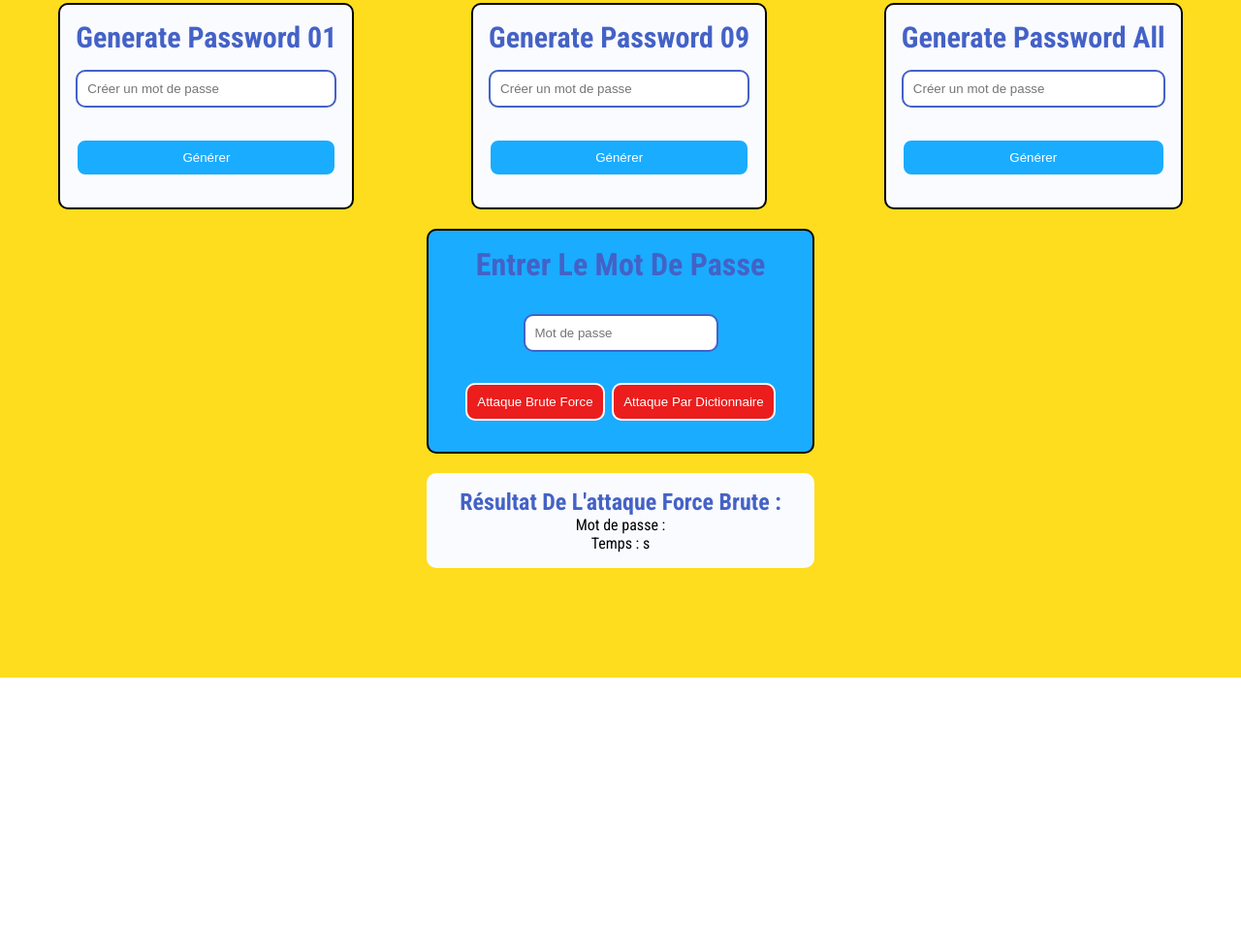
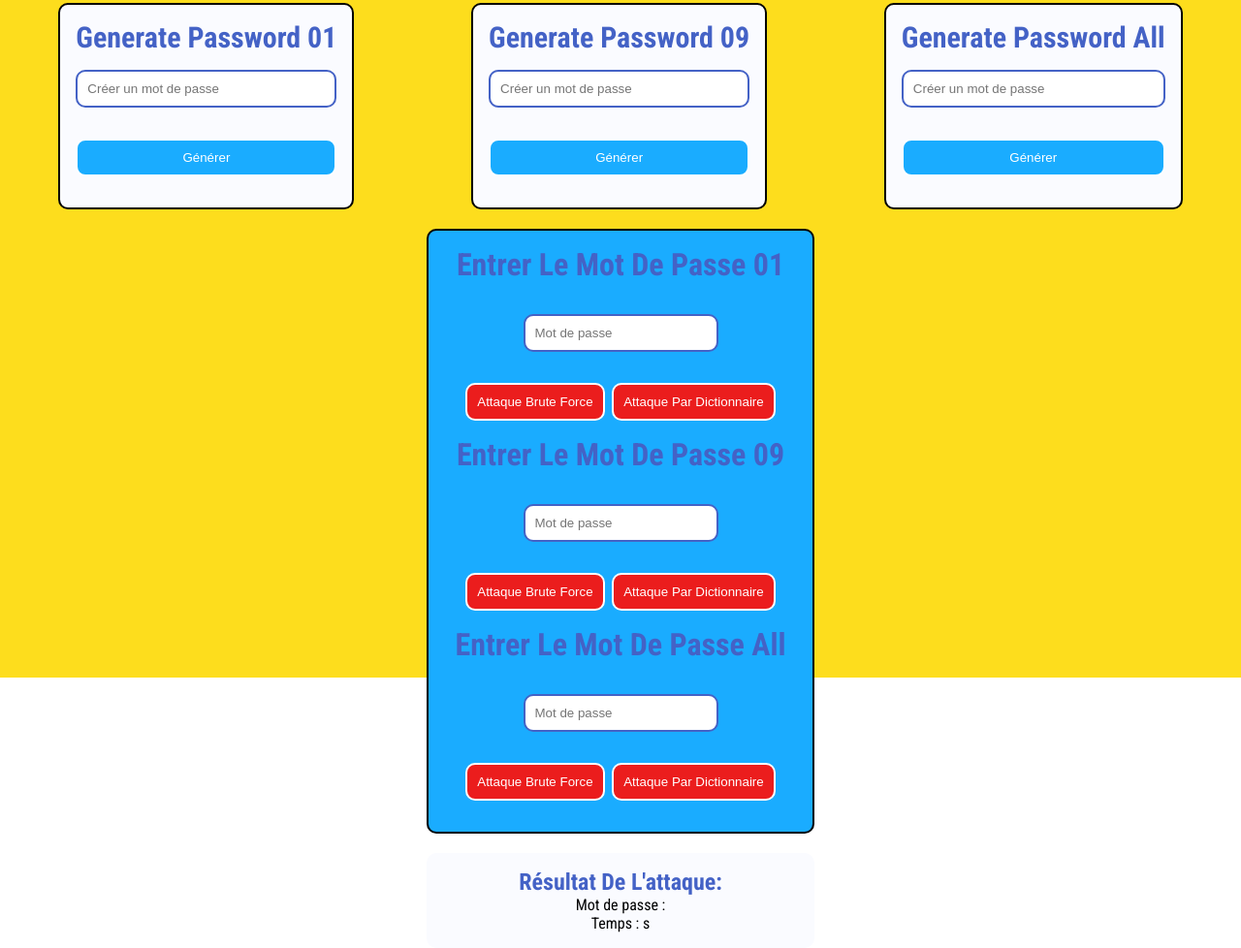
Before and after one commit to farouk1602/Cryptographie-, a website: page main.html in a window 1280 px wide. Shown: the part 1701-2679 px from the top of the page at 97% size. Before the commit the page ends 2400 px from the top, so only its background shows below. Drawn offline with nearby package versions, Linux system fonts and the light colour scheme; no server answers.

Commit message:
Add files via upload

```diff
--- a/main.html
+++ b/main.html
@@ -10,9 +10,8 @@
     <div class="container">
       <nav class="nav-bar">
         <ul class="items">
-          <li class="item"><a href="#part2">cryptage</a></li>
-          <li class="item"><a href="#part3">Mot de passe</a></li>
-          <li class="item"><a href="#part3">Attaques</a></li>
+          <li class="item"><a href="#part2">Cryptage/ décryptage</a></li>
+          <li class="item"><a href="#part3">Mot de passe et attacks</a></li>
           <li class="item"><a href="#">Stéganographie </a></li>
         </ul>
       </nav>
@@ -110,19 +109,29 @@
 
       <div class="input-password">
         <div class="box">
-          <h3>Entrer le mot de passe</h3>
-          <input
-            type="password"
-            id="passwordInput"
-            placeholder="Mot de passe"
-          />
+          <h3>Entrer le mot de passe 01</h3>
+          <input type="password" id="passwordInput1" placeholder="Mot de passe"/>
           <div class="btn">
-            <button onclick="startBruteForceAttackAll()">
-              Attaque brute force
-            </button>
-            <button onclick="startDictionnaryAttack()">
-              Attaque par dictionnaire
-            </button>
+            <button onclick="startBruteForceAttack01()">Attaque brute force</button>
+            <button onclick="startDictionnaryAttack()">Attaque par dictionnaire </button>
+          </div>
+        </div>
+
+        <div class="box">
+          <h3>Entrer le mot de passe 09</h3>
+          <input type="password" id="passwordInput2" placeholder="Mot de passe"/>
+          <div class="btn">
+            <button onclick="startBruteForceAttack09()">Attaque brute force</button>
+            <button onclick="startDictionnaryAttack()">Attaque par dictionnaire</button>
+          </div>
+        </div>
+
+        <div class="box">
+          <h3>Entrer le mot de passe all</h3>
+          <input type="password" id="passwordInput3" placeholder="Mot de passe"/>
+          <div class="btn">
+            <button onclick="startBruteForceAttackAll()">Attaque brute force</button>
+            <button onclick="startDictionnaryAttack()">Attaque par dictionnaire</button>
           </div>
         </div>
       </div>
@@ -130,7 +139,7 @@
       <div class="attack">
         <div class="premier">
           <div class="forcebrute-attack">
-            <h2>Résultat de l'attaque force brute :</h2>
+            <h2>Résultat de l'attaque:</h2>
             <p>Mot de passe : <span id="foundPassword"></span></p>
             <p>Temps : <span id="elapsedTime"></span> s</p>
           </div>
@@ -144,6 +153,8 @@
     <script src="/js/part3/part3-motdepasse[01].js"></script>
     <script src="/js/part3/part3-motdepasse[0..9].js"></script>
     <script src="/js/part3/bruteforce1.js"></script>
+    <script src="/js/part3/bruteforce2.js"></script>
+    <script src="/js/part3/bruteforce3.js"></script>
     <script src="/js/part2/cryptography.js"></script>
     <script type="module" src="/js/part2/fontEnd.js"></script>
   </body>
```
